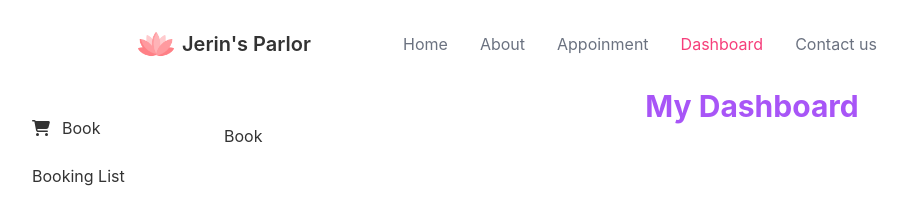
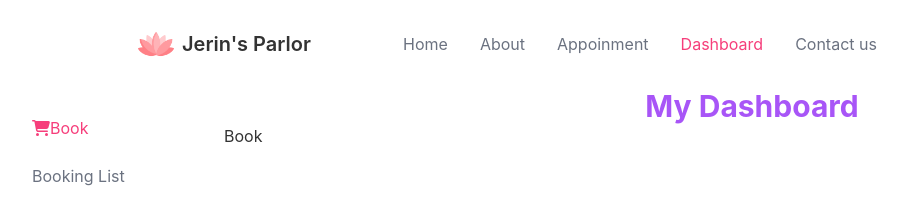
Before and after one commit to Saiket-Das/jerin-parlor, a React (Create React App) app in the folder frontend/: page / in a window 1280 px wide. Both pictures are taken after a click on the element "Dashboard". Shown: the top 202 px of the page, without its empty margins (0-907 px from the left). Built offline with nearby package versions, Linux system fonts and the light colour scheme.

Commit message:
Frontend - Custom Link component's children props type updated

```diff
--- a/frontend/src/app/components/shared/CustomLink.tsx
+++ b/frontend/src/app/components/shared/CustomLink.tsx
@@ -1,7 +1,7 @@
 import { Link, useMatch, useResolvedPath } from "react-router-dom";
 
 type Props = {
-  children: string;
+  children: any;
   to: string;
 };
 
--- a/frontend/src/app/components/shared/Icon.tsx
+++ b/frontend/src/app/components/shared/Icon.tsx
@@ -5,11 +5,7 @@ type Props = {
 };
 
 const Icon = ({ icon }: Props) => {
-  return (
-    <div>
-      <FontAwesomeIcon icon={icon} />
-    </div>
-  );
+  return <FontAwesomeIcon icon={icon} />;
 };
 
 export default Icon;
--- a/frontend/src/app/pages/dashboard/Dashboard.tsx
+++ b/frontend/src/app/pages/dashboard/Dashboard.tsx
@@ -1,8 +1,8 @@
-import React from "react";
-import { Link, Outlet } from "react-router-dom";
+import { Outlet } from "react-router-dom";
+import { faCartShopping } from "@fortawesome/free-solid-svg-icons";
+
 import Icon from "../../components/shared/Icon";
-
-import { faCartShopping } from "@fortawesome/free-solid-svg-icons";
+import Link from "../../components/shared/CustomLink";
 
 const Dashboard = () => {
   return (
@@ -25,7 +25,7 @@ const Dashboard = () => {
             {/* <!-- Sidebar content here --> */}
             <li>
               <Link to="/dashboard">
-                <Icon icon={faCartShopping} />
+                <Icon icon={faCartShopping}></Icon>
                 Book
               </Link>
             </li>
@@ -40,9 +40,9 @@ const Dashboard = () => {
             </li>
             {/* {
                         admin && <>
-                            <li><Link to='/dashboard/users'> All Users</Link></li>
-                            <li><Link to='/dashboard/doctors'> Add a doctors</Link></li>
-                            <li><Link to='/dashboard/manageDoctors'> Manage Doctors</Link></li>
+                            <li><CustomLink to='/dashboard/users'> All Users</CustomLink></li>
+                            <li><CustomLink to='/dashboard/doctors'> Add a doctors</CustomLink></li>
+                            <li><CustomLink to='/dashboard/manageDoctors'> Manage Doctors</CustomLink></li>
                         </>
                     } */}
           </ul>
```
